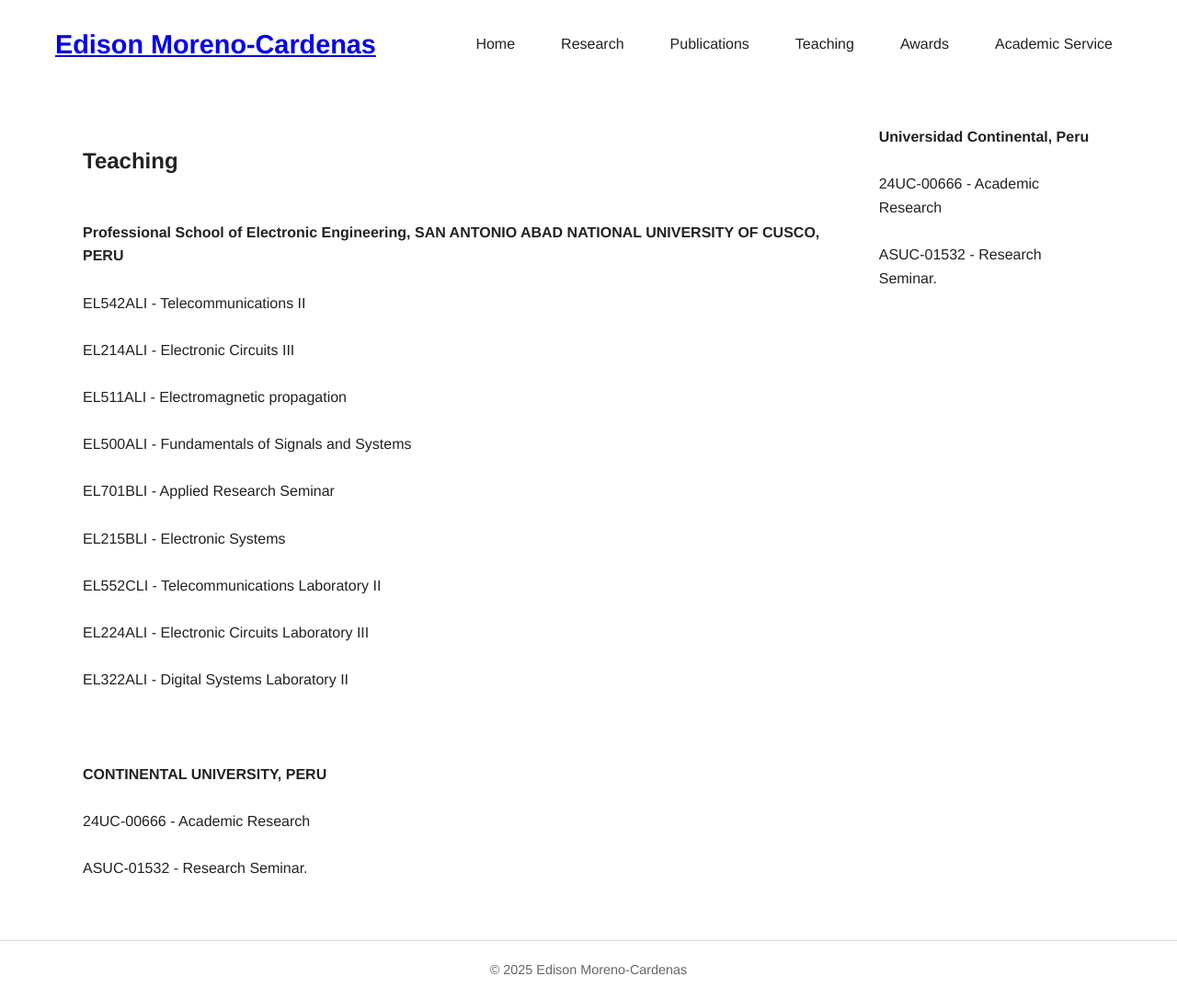
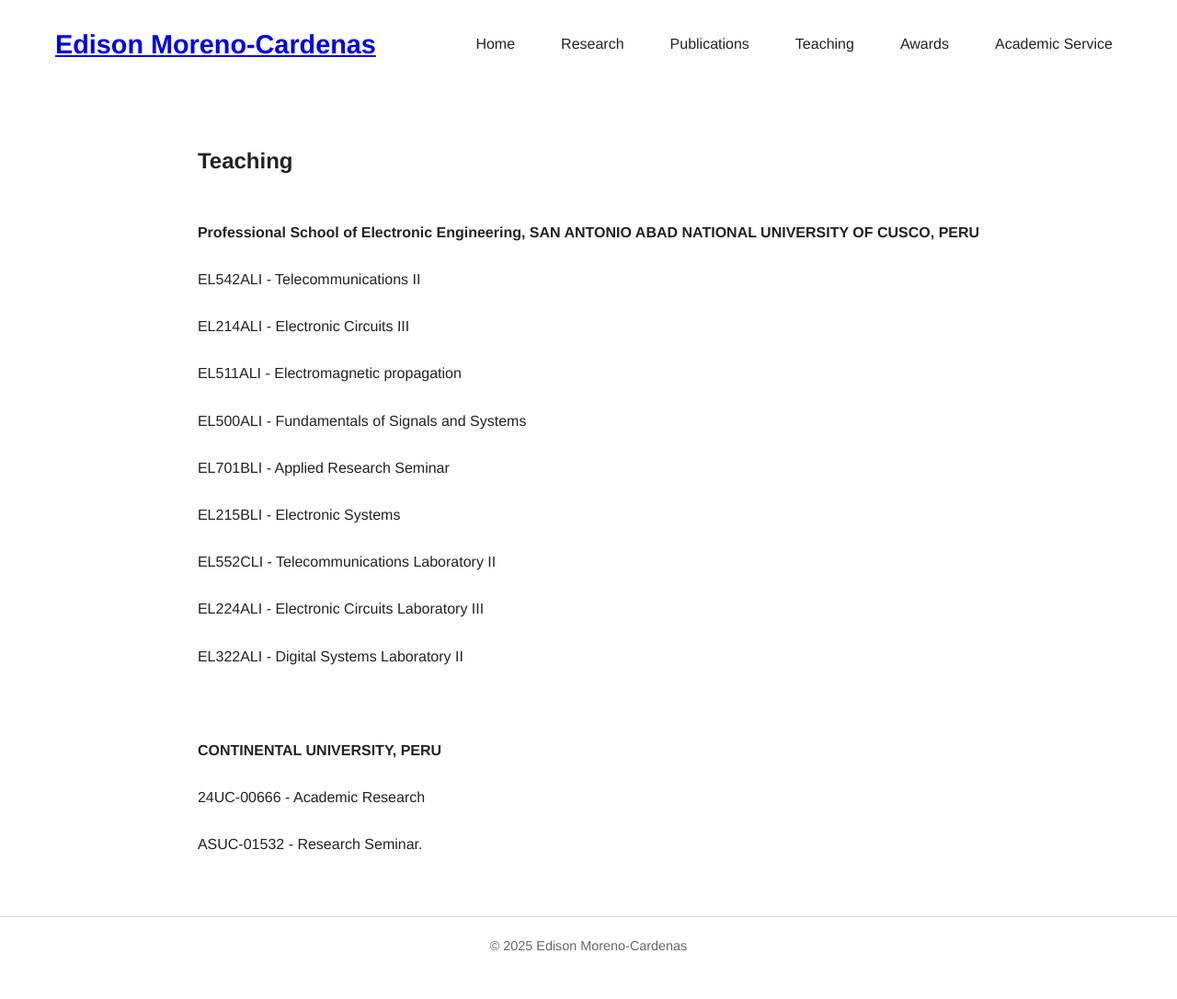
Before and after one commit to edisonmorenocardenas/edisonmorenocardenas.github.io, a Jekyll site: the page built from teaching.html, in a window 1280 px wide. Shown: the whole page at 92% size. Built offline with Jekyll 4.4.1, drawn with Linux system fonts in a browser that asks for light colours; after the commit the page ends 1061 px from its top, so only the background shows below that.

Commit message:
Actualizar con

```diff
--- a/teaching.html
+++ b/teaching.html
@@ -50,19 +50,3 @@
       <br>
 
 </section>
-
-
-
-<section id="Teaching">
-  <strong>Universidad Continental, Peru</strong>
-  <br>
-  <br>
-      24UC-00666 - Academic Research
-      <br>
-      <br>
-      ASUC-01532 - Research Seminar.
-      <br>
-      <br>
-
-
-</section>
```
